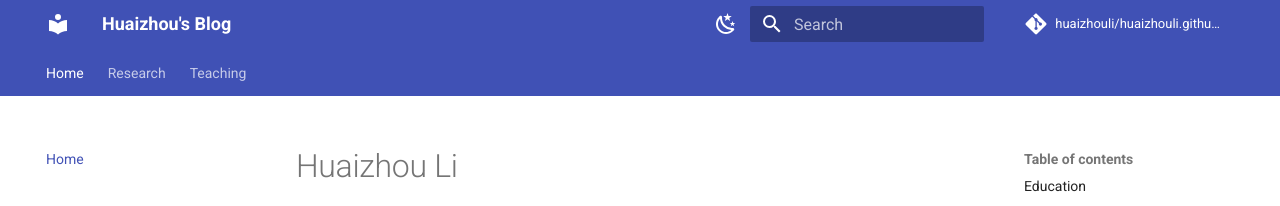
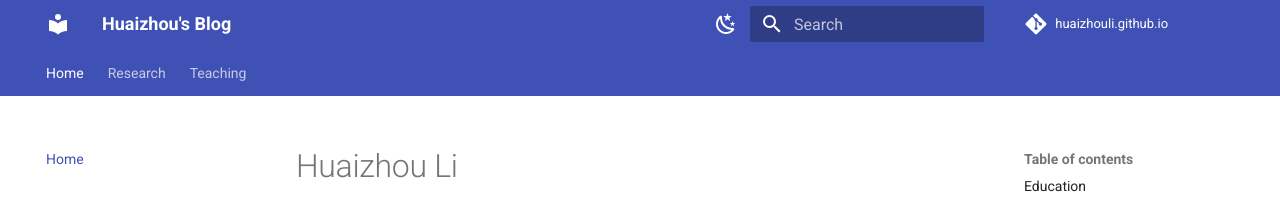
Before and after one commit to huaizhouli/huaizhouli.github.io, an MkDocs documentation site: the page built from docs/index.md, in a window 1280 px wide. Shown: the top 206 px of the page. Built offline with MkDocs 1.6.1 and Material for MkDocs 9.7.7, drawn with Linux system fonts in a browser that asks for light colours; comment, search, counter and statistics services are not loaded.

Commit message:
Update mkdocs.yml

```diff
--- a/mkdocs.yml
+++ b/mkdocs.yml
@@ -1,7 +1,7 @@
 site_name: Huaizhou's Blog
 site_url: https://huaizhouli.github.io/
 site_author: Huaizhou Li
-repo_name: huaizhouli/huaizhouli.github.io
+repo_name: huaizhouli.github.io
 repo_url: https://github.com/huaizhouli/huaizhouli.github.io
 edit_uri: edit/main/docs/
 
```
